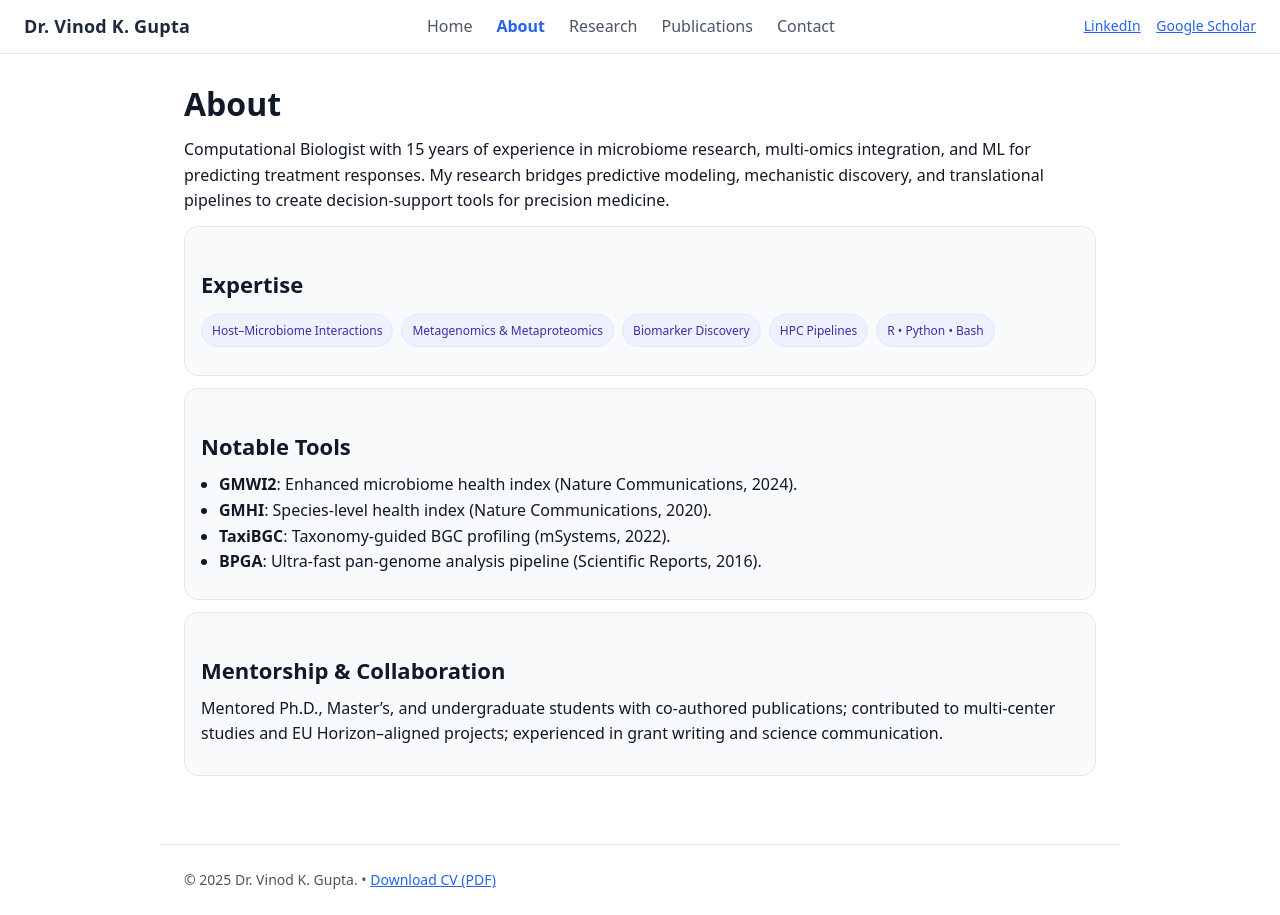
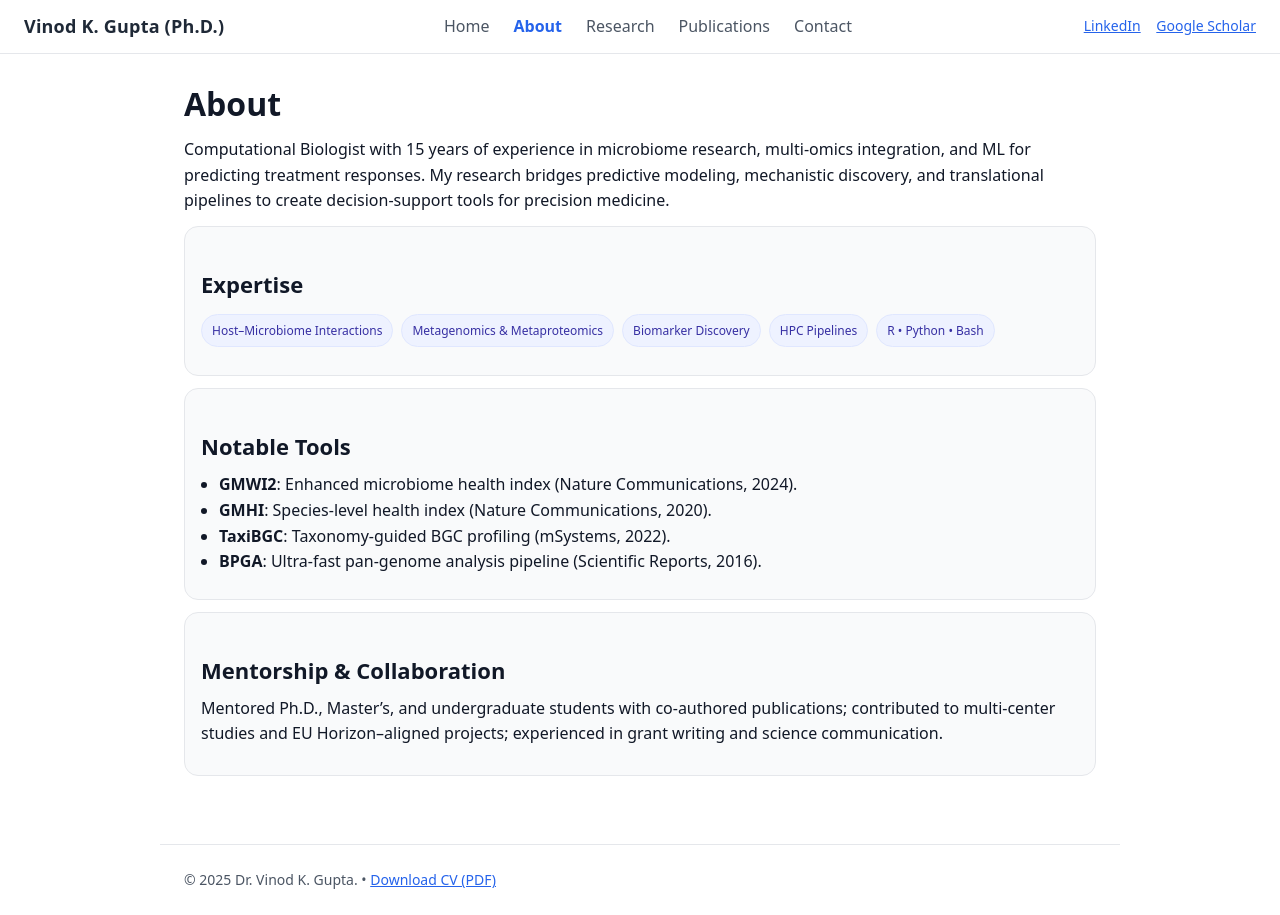
Before and after one commit to vinodgupta299/vinodgupta.github.io, a plain HTML site: page about.html in a window 1280 px wide. Drawn offline with Linux system fonts and the light colour scheme.

Commit message:
Update about.html

```diff
--- a/about.html
+++ b/about.html
@@ -10,7 +10,7 @@
 
 <header>
   <div class="nav">
-    <div class="brand">Dr. Vinod K. Gupta</div>
+    <div class="brand">Vinod K. Gupta (Ph.D.)</div>
     <div class="menu"><a href="index.html" class="">Home</a><a href="about.html" class="active">About</a><a href="research.html" class="">Research</a><a href="publications.html" class="">Publications</a><a href="contact.html" class="">Contact</a></div>
     <div class="right small">
       <a href="https://www.linkedin.com/in/drvinodkgupta/" target="_blank" rel="noopener">LinkedIn</a>
```
